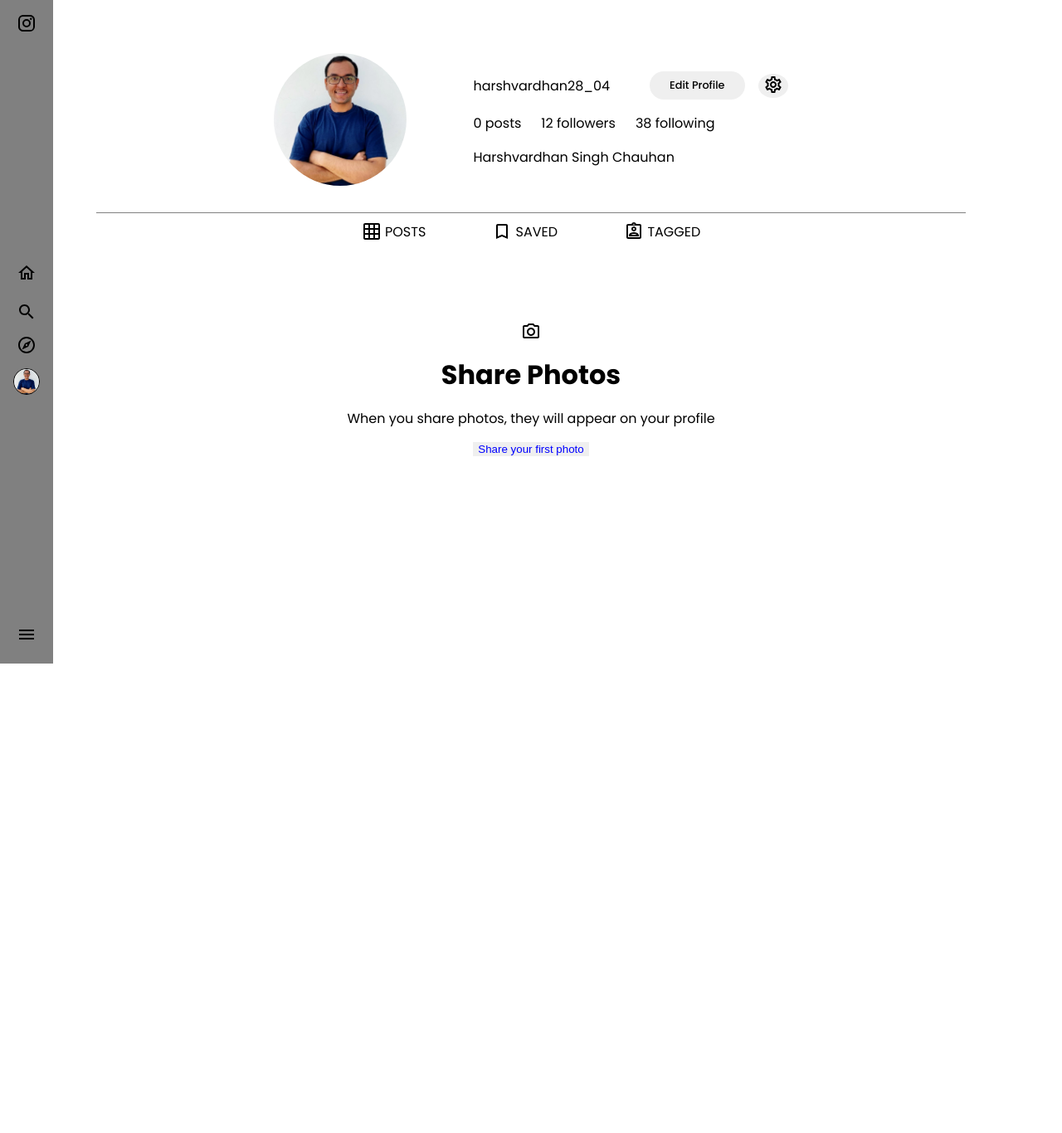
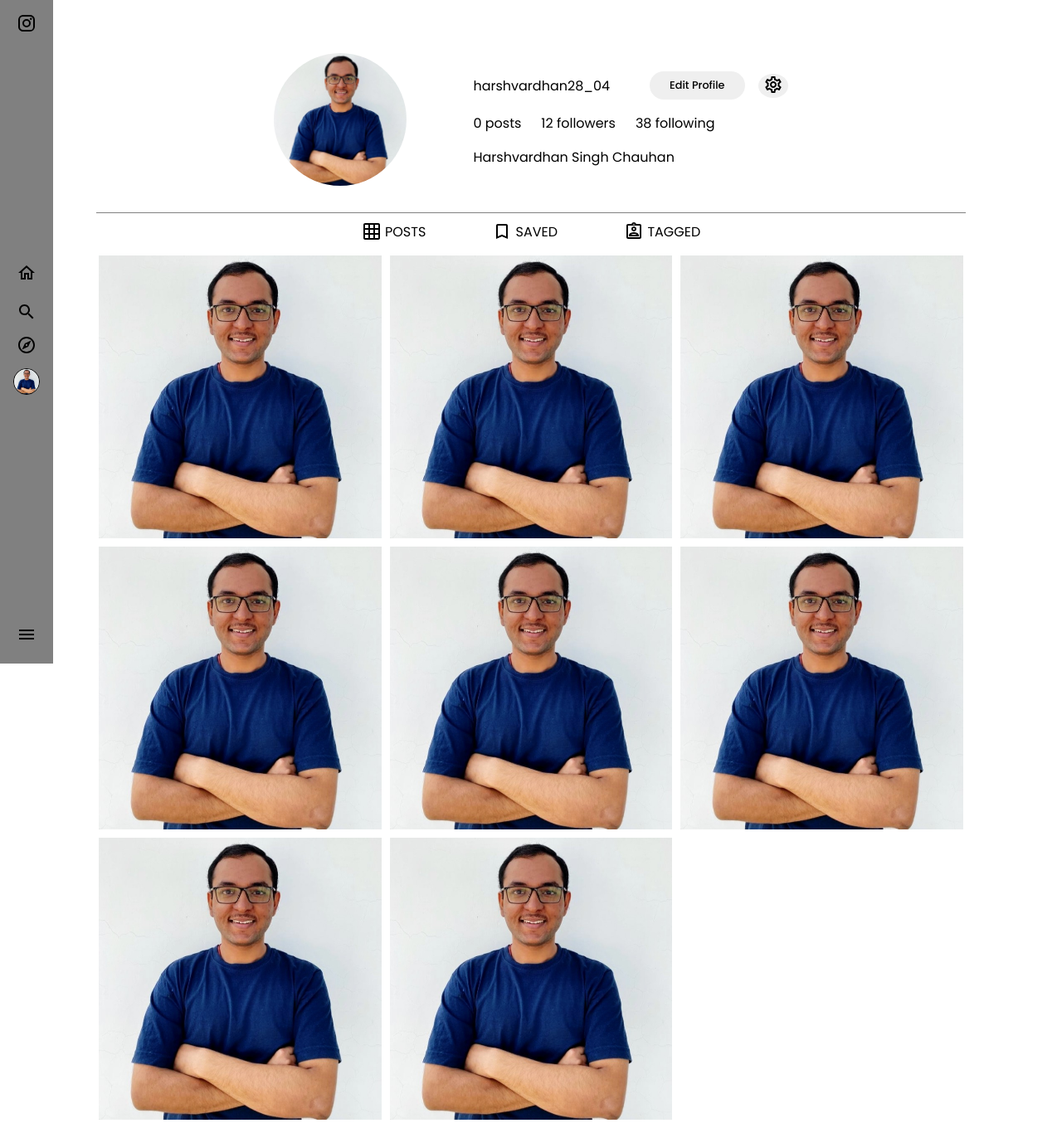
Before and after one commit to harshvardha/instagram_clone, a React (Create React App) app in the folder frontend/: page /profile in a window 1280 px wide. Shown: the whole page at 83% size. Before the commit the page ends 800 px from the top, so only its background shows below. Built offline with nearby package versions, Linux system fonts and the light colour scheme.

Commit message:
integrated create post, post details component

```diff
--- a/frontend/src/pages/Profile/Profile.css
+++ b/frontend/src/pages/Profile/Profile.css
@@ -96,6 +96,10 @@
 
 .custom--file--upload {
     color: blue;
+    background-color: white;
+    font-family: poppins, sans-serif;
+    font-size: 0.825rem;
+    cursor: pointer;
 }
 
 input[type="file"] {
--- a/frontend/src/pages/Profile/Profile.js
+++ b/frontend/src/pages/Profile/Profile.js
@@ -9,13 +9,15 @@ import {
 } from "@mui/icons-material";
 import Sidebar from "../../components/Sidebar/Sidebar";
 import CreatePost from "../../components/CreatePost/CreatePost";
+import PostDetails from "../../components/PostDetails/PostDetails";
 import profilePic from "../../images/profile_pic.jpg";
 import "./Profile.css";
 
 const Profile = () => {
-    const [isContent, setIsContent] = useState(false);
+    const [isContent, setIsContent] = useState(true);
     const [isUser, setIsUser] = useState(true);
     const [createPost, setCreatePost] = useState(false);
+    const [openPostDetails, setOpenPostDetails] = useState(false);
 
     return (
         <>
@@ -59,14 +61,39 @@ const Profile = () => {
                         {
                             isContent ? (
                                 <div className="profile--media--content">
-                                    <img src={profilePic} style={{ width: "21.3rem" }} />
-                                    <img src={profilePic} style={{ width: "21.3rem" }} />
-                                    <img src={profilePic} style={{ width: "21.3rem" }} />
-                                    <img src={profilePic} style={{ width: "21.3rem" }} />
-                                    <img src={profilePic} style={{ width: "21.3rem" }} />
-                                    <img src={profilePic} style={{ width: "21.3rem" }} />
-                                    <img src={profilePic} style={{ width: "21.3rem" }} />
-                                    <img src={profilePic} style={{ width: "21.3rem" }} />
+                                    <img
+                                        src={profilePic}
+                                        style={{ width: "21.3rem", cursor: "pointer" }}
+                                        onClick={() => setOpenPostDetails(prev => !prev)}
+                                    />
+                                    <img
+                                        src={profilePic}
+                                        style={{ width: "21.3rem", cursor: "pointer" }}
+                                    />
+                                    <img
+                                        src={profilePic}
+                                        style={{ width: "21.3rem", cursor: "pointer" }}
+                                    />
+                                    <img
+                                        src={profilePic}
+                                        style={{ width: "21.3rem", cursor: "pointer" }}
+                                    />
+                                    <img
+                                        src={profilePic}
+                                        style={{ width: "21.3rem", cursor: "pointer" }}
+                                    />
+                                    <img
+                                        src={profilePic}
+                                        style={{ width: "21.3rem", cursor: "pointer" }}
+                                    />
+                                    <img
+                                        src={profilePic}
+                                        style={{ width: "21.3rem", cursor: "pointer" }}
+                                    />
+                                    <img
+                                        src={profilePic}
+                                        style={{ width: "21.3rem", cursor: "pointer" }}
+                                    />
                                 </div>
                             ) : (
                                 <div className="profile--media--upload">
@@ -84,7 +111,8 @@ const Profile = () => {
                     </div>
                 </div>
             </div>
-            {createPost && <CreatePost />}
+            {createPost && <CreatePost setCreatePost={setCreatePost} />}
+            {openPostDetails && <PostDetails setOpenPostDetails={setOpenPostDetails} />}
         </>
     )
 }
```
